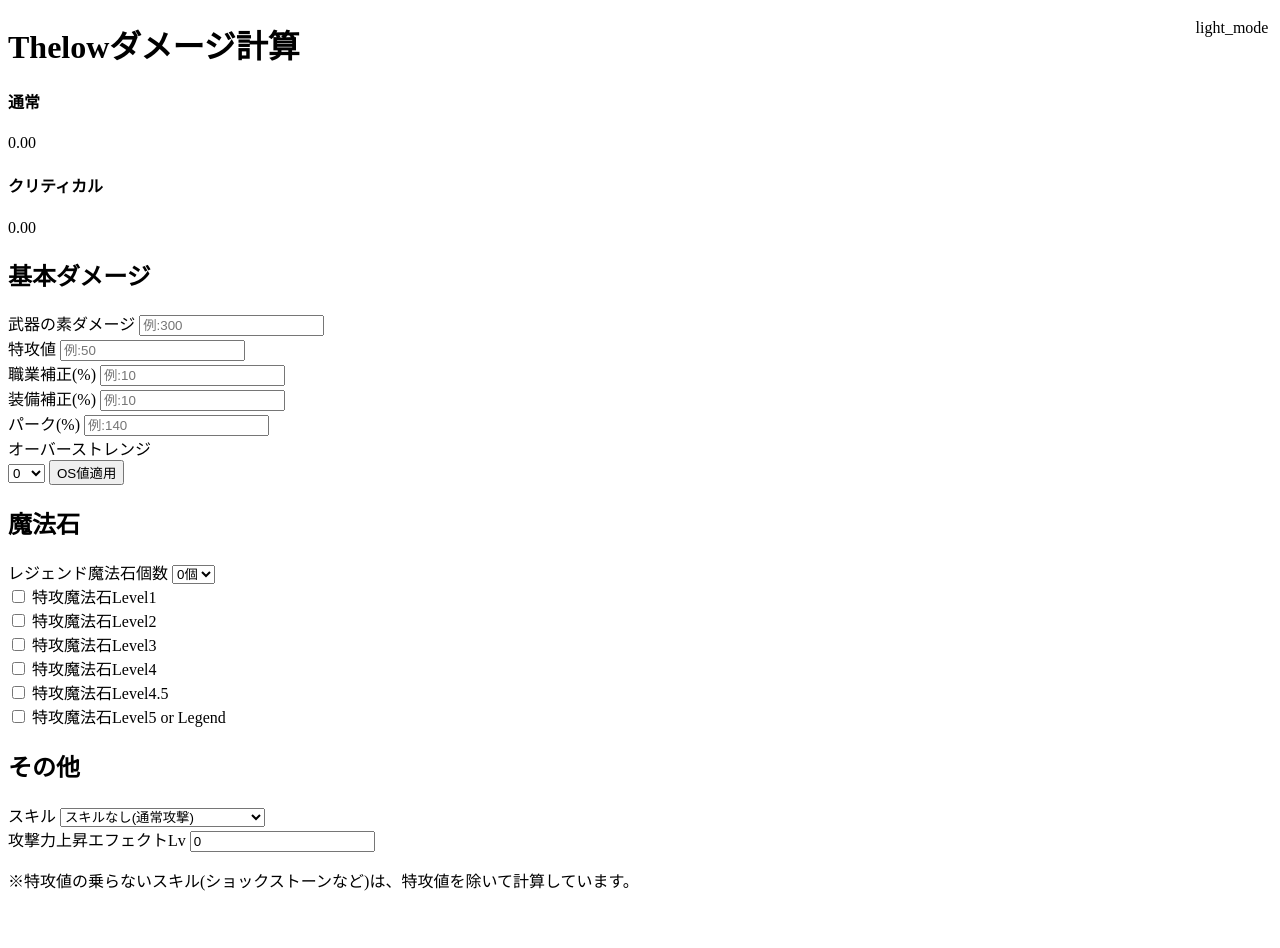
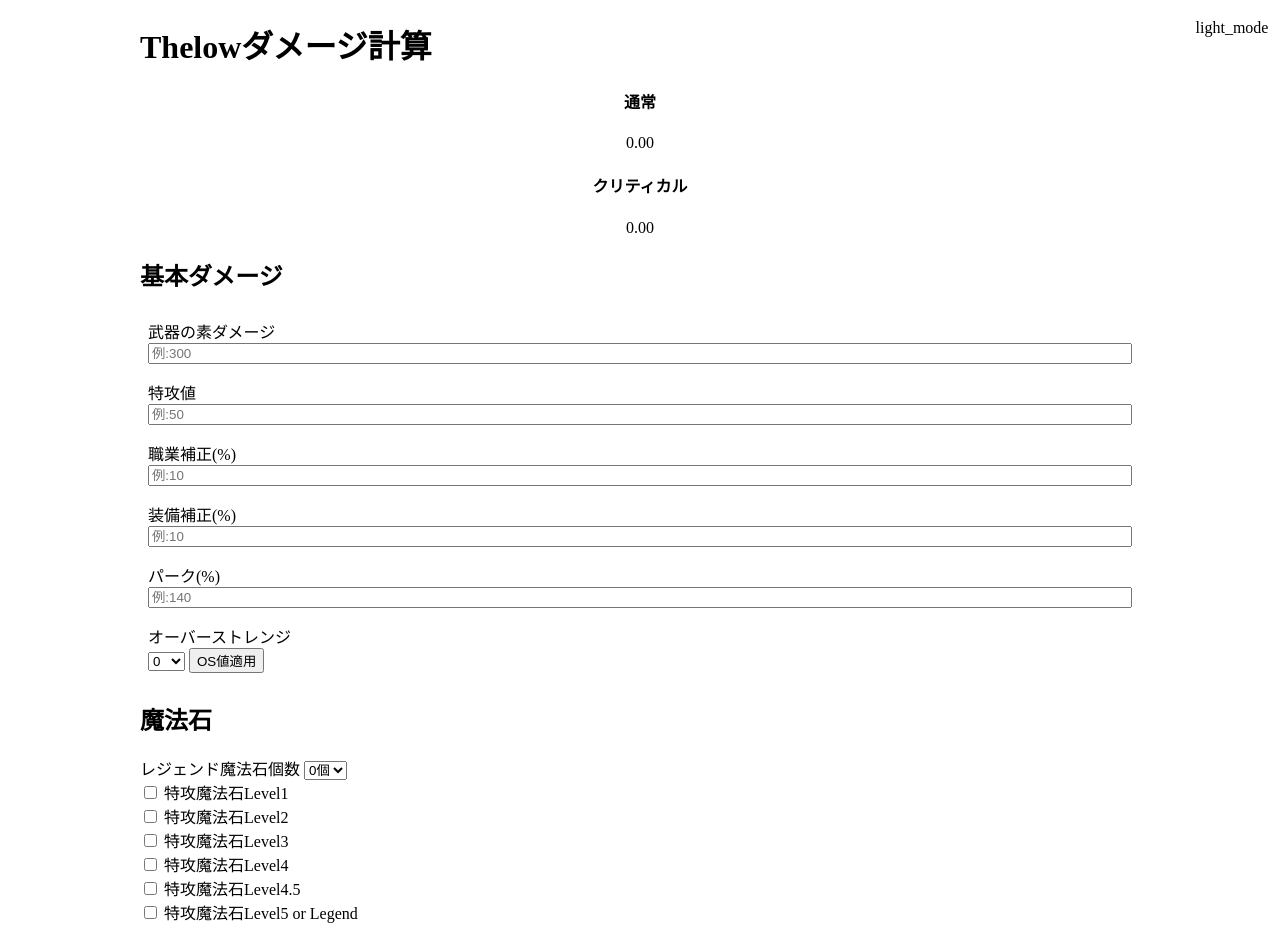
Before and after one commit to taichi3012/ThelowDamageCalculation, a Svelte app: page / in a window 1280 px wide. Shown: the top 948 px of the page. Before the commit the page ends 908 px from the top, so only its background shows below. Built offline with nearby package versions, Linux system fonts and the light colour scheme; the HTML template or start-up script is replaced by a standard one.

Commit message:
[refactor] css

```diff
--- a/src/App.svelte
+++ b/src/App.svelte
@@ -176,4 +176,35 @@
 </main>
 
 <style>
+	.container {
+		margin: auto;
+		max-width: 1000px;
+		min-height: 100vh;
+	}
+
+	.panel {
+		min-width: 40%;
+	}
+
+	.basicdamage {
+		display: flex;
+		flex-direction: column;
+	}
+
+	.basicdamage section {
+		display: flex;
+		flex-direction: column;
+		margin: 0.5em;
+	}
+
+	.othereffect section {
+		display: flex;
+		flex-direction: column;
+		margin: 0.5em;
+	}
+
+	.result {
+		justify-content: center;
+		text-align: center;
+	}
 </style>
```
Also changed, not shown: 6 other files (tests, documents, lock files or other folders).
